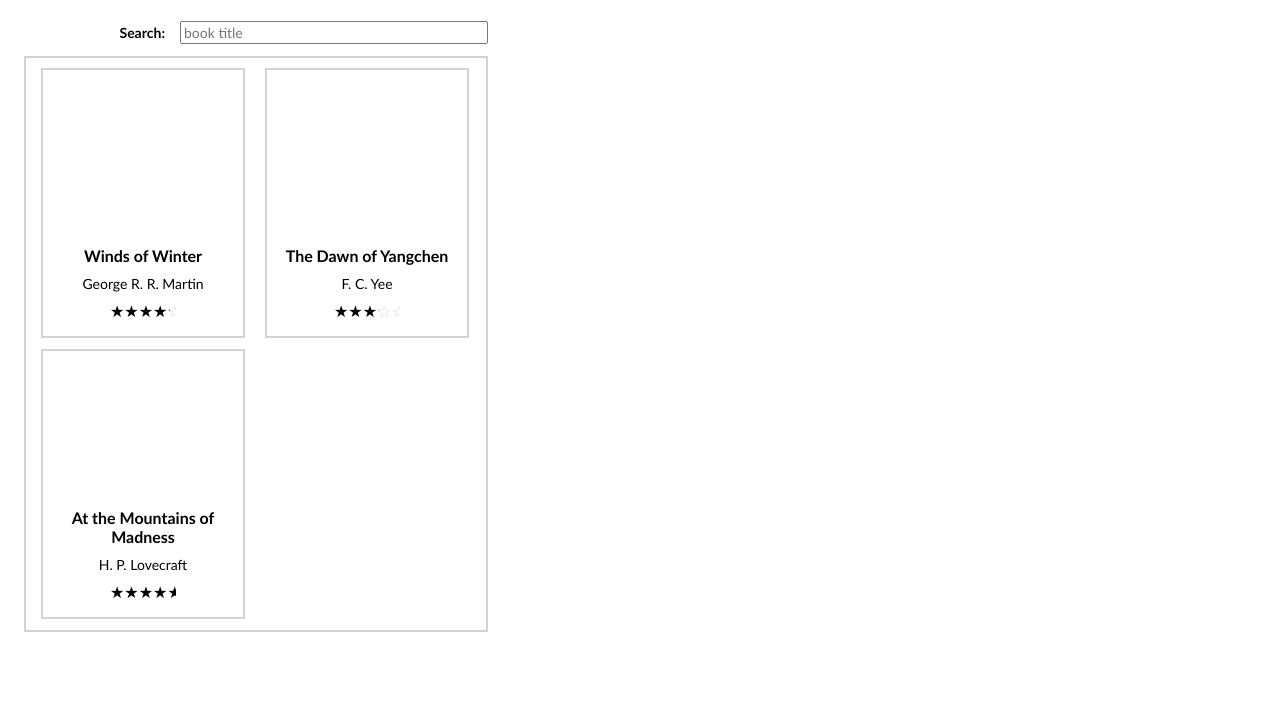
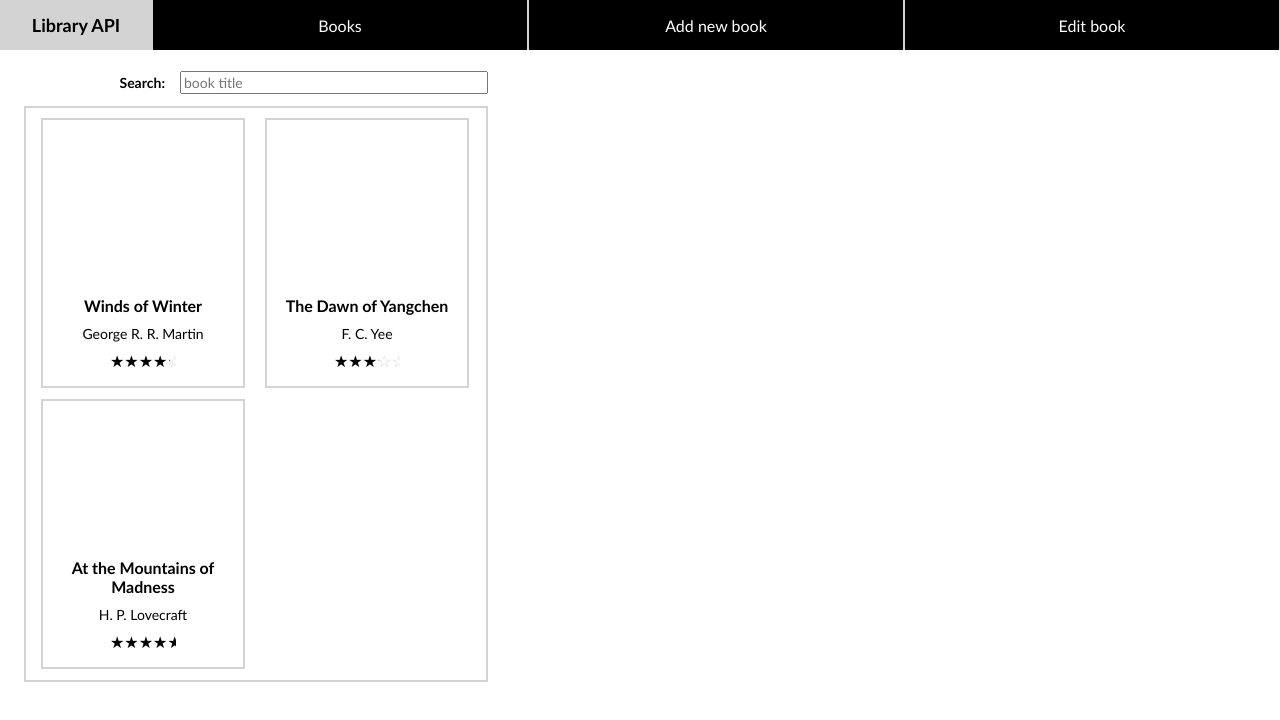
Before and after one commit to FemenSB/LibraryAPI-frontend, an Angular app: page /books in a window 1280 px wide. Shown: the top 720 px of the page. Built offline with nearby package versions, Linux system fonts and the light colour scheme.

Commit message:
RouterModule and NavBar
Routes are being handled by RouterModule. A status 404 error component is displayed on route **.

NavBar is halfway implemented, being rendered with no anchors.

```diff
--- a/src/app/app.component.css
+++ b/src/app/app.component.css
@@ -0,0 +1,3 @@
+.h50px {
+    height: 50px;
+}
--- a/src/app/app.component.html
+++ b/src/app/app.component.html
@@ -1 +1,3 @@
-<app-main-list></app-main-list>
+<app-nav-bar></app-nav-bar>
+<div class="h50px"></div>
+<router-outlet></router-outlet>
--- /dev/null
+++ b/src/app/nav-bar.component.css
@@ -0,0 +1,62 @@
+nav {
+    display: flex;
+    flex-direction: row;
+    justify-content: flex-start;
+    align-items: flex-start;
+
+    height: 100%;
+    width: 100%;
+}
+
+p {
+    color: white;
+    font-family: 'Gill Sans', 'Gill Sans MT', Calibri, 'Trebuchet MS', sans-serif;
+    font-size: 16px;
+
+    text-align: center;
+}
+
+.flex-item {
+    flex-basis: 100px;
+    height: 100%;
+    border-width: 0px 1px;
+    border-style: solid;
+    border-color: lightgrey;
+    display: flex;
+    align-items: center;
+    justify-content: center;
+    flex-grow: 0;
+}
+
+.grow-1 {
+    flex-grow: 1;
+}
+
+#app-title {
+    font-weight: bolder;
+    font-size: 18px;
+    width: 150px;
+    color: black;
+}
+
+#title-div {
+    background-color: lightgrey;
+}
+
+#background-div {
+    position: fixed;
+    top: 0px;
+    left: 0px;
+
+    height: 50px;
+    width: 100%;
+
+    background-color: black;
+
+    margin: 0px;
+
+    display: flex;
+    flex-direction: row;
+    justify-content: flex-start;
+    align-items: flex-start;
+}
--- /dev/null
+++ b/src/app/nav-bar.component.html
@@ -0,0 +1,23 @@
+<div id="background-div">
+
+    <div id="title-div" class="flex-item">
+        <p id="app-title">Library API</p>
+    </div>
+
+    <nav>
+
+        <div class="flex-item grow-1">
+            <p>Books</p>
+        </div>
+
+        <div class="flex-item grow-1">
+            <p>Add new book</p>
+        </div>
+
+        <div class="flex-item grow-1">
+            <p>Edit book</p>
+        </div>
+
+    </nav>
+
+</div>
--- /dev/null
+++ b/src/app/status-404.component.css
@@ -0,0 +1,23 @@
+h1 {
+    font-size: 125px;
+    font-weight: bolder;
+    color: darkgray;
+}
+
+p {
+    font-size: 67px;
+}
+
+h1, p {
+    font-family: 'Gill Sans', 'Gill Sans MT', Calibri, 'Trebuchet MS', sans-serif;
+}
+
+div {
+    display: flex;
+    flex-direction: column;
+    align-items: center;
+    justify-content: center;
+
+    width: 100%;
+    height: 100%;
+}
--- /dev/null
+++ b/src/app/status-404.component.html
@@ -0,0 +1,4 @@
+<div>
+    <h1>404</h1>
+    <p>Page not found!</p>
+</div>
```
Also changed, not shown: src/app/app.module.ts (+19 -2 lines), src/app/nav-bar.component.ts (added, +11 -0 lines), src/app/status-404.component.ts (added, +10 -0 lines).
